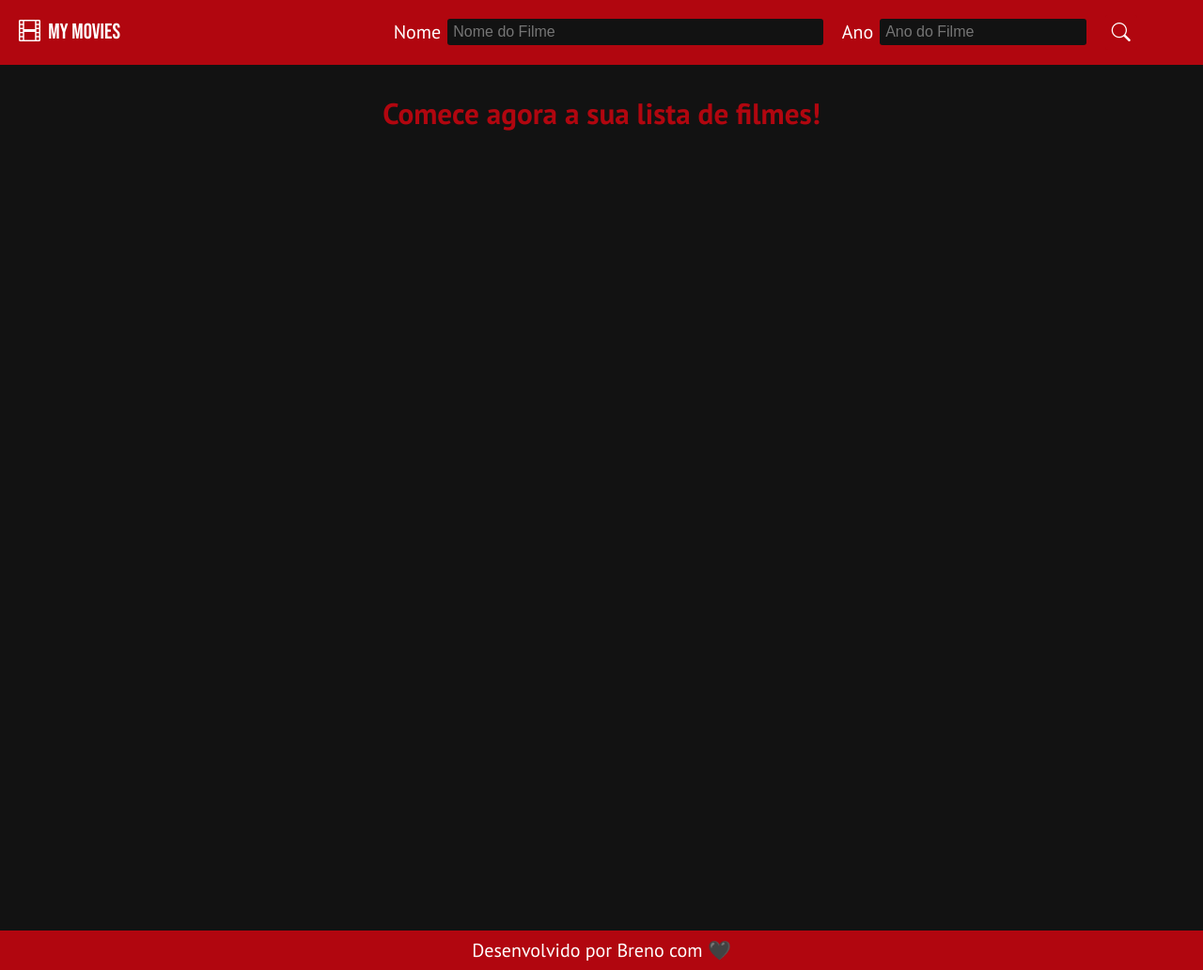
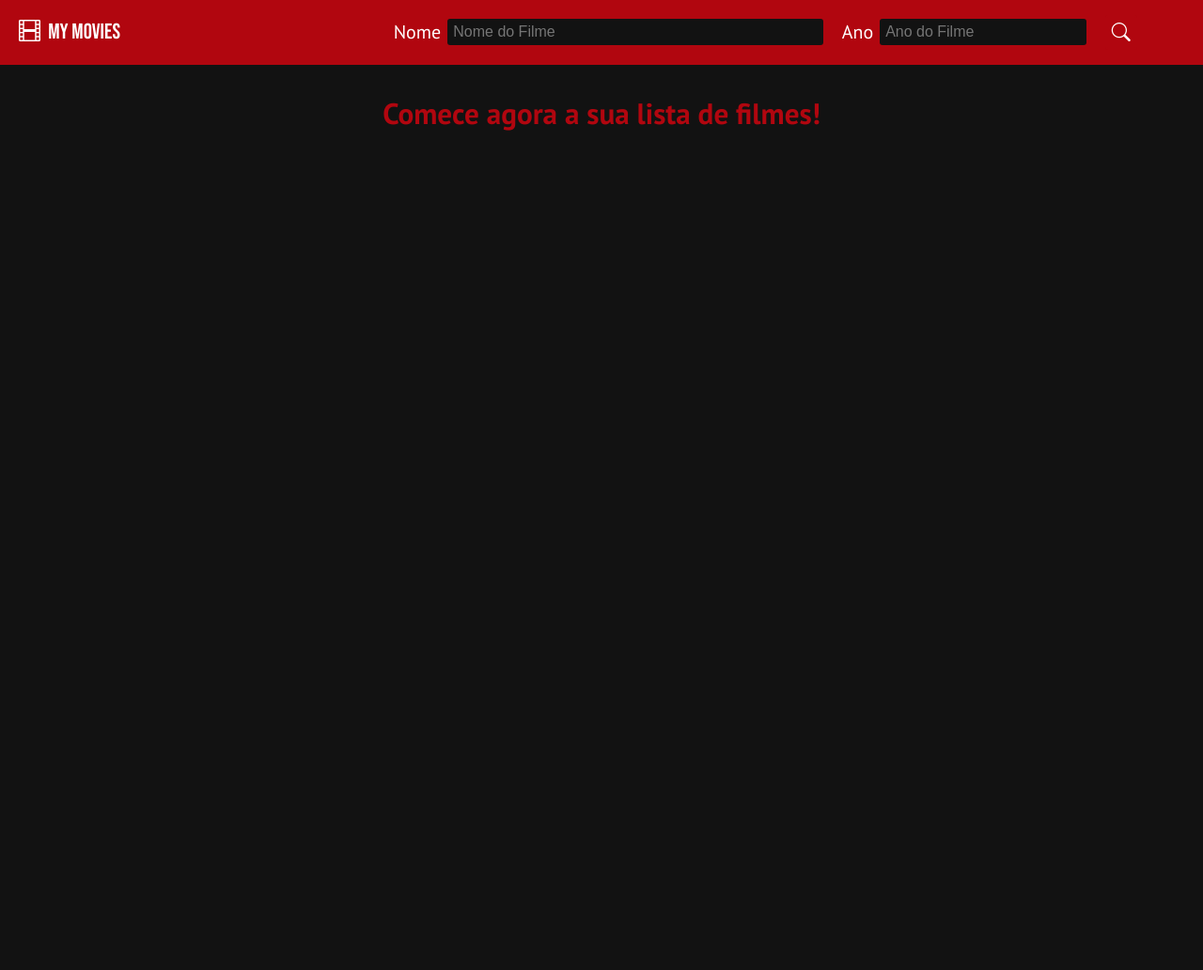
Before and after one commit to BrenoDev00/Gerenciador_de_Filmes, a plain HTML site: page index.html in a window 1280 px wide. Shown: the whole page at 94% size. After the commit the page ends 800 px from the top, so only its background shows below. Drawn offline with nearby package versions, Linux system fonts and the light colour scheme.

Commit message:
remoção do rodapé na página do app

```diff
--- a/SRC/CSS/style.css
+++ b/SRC/CSS/style.css
@@ -85,7 +85,6 @@ input[type="number"] {
 
 .movie-list {
   max-width: 140rem;
-  min-height: 100dvh;
   margin: 0 auto;
   margin-top: 1.8rem;
   margin-bottom: 3.12rem;
@@ -211,14 +210,3 @@ input[type="number"] {
   background-color: var(--primary-color);
   color: var(--white-color);
 }
-
-/* Rodapé */
-footer {
-  background-color: var(--primary-color);
-  color: var(--white-color);
-  padding: 0.82rem 0;
-}
-
-footer p {
-  text-align: center;
-}
--- a/index.html
+++ b/index.html
@@ -108,11 +108,6 @@
       </article>
     </main>
 
-    <!-- Rodapé -->
-    <footer>
-      <p>Desenvolvido por Breno com 🖤</p>
-    </footer>
-
     <noscript>Por favor, ative o Javascript no seu navegador</noscript>
 
     <script src="SRC/JS/script.js"></script>
```
